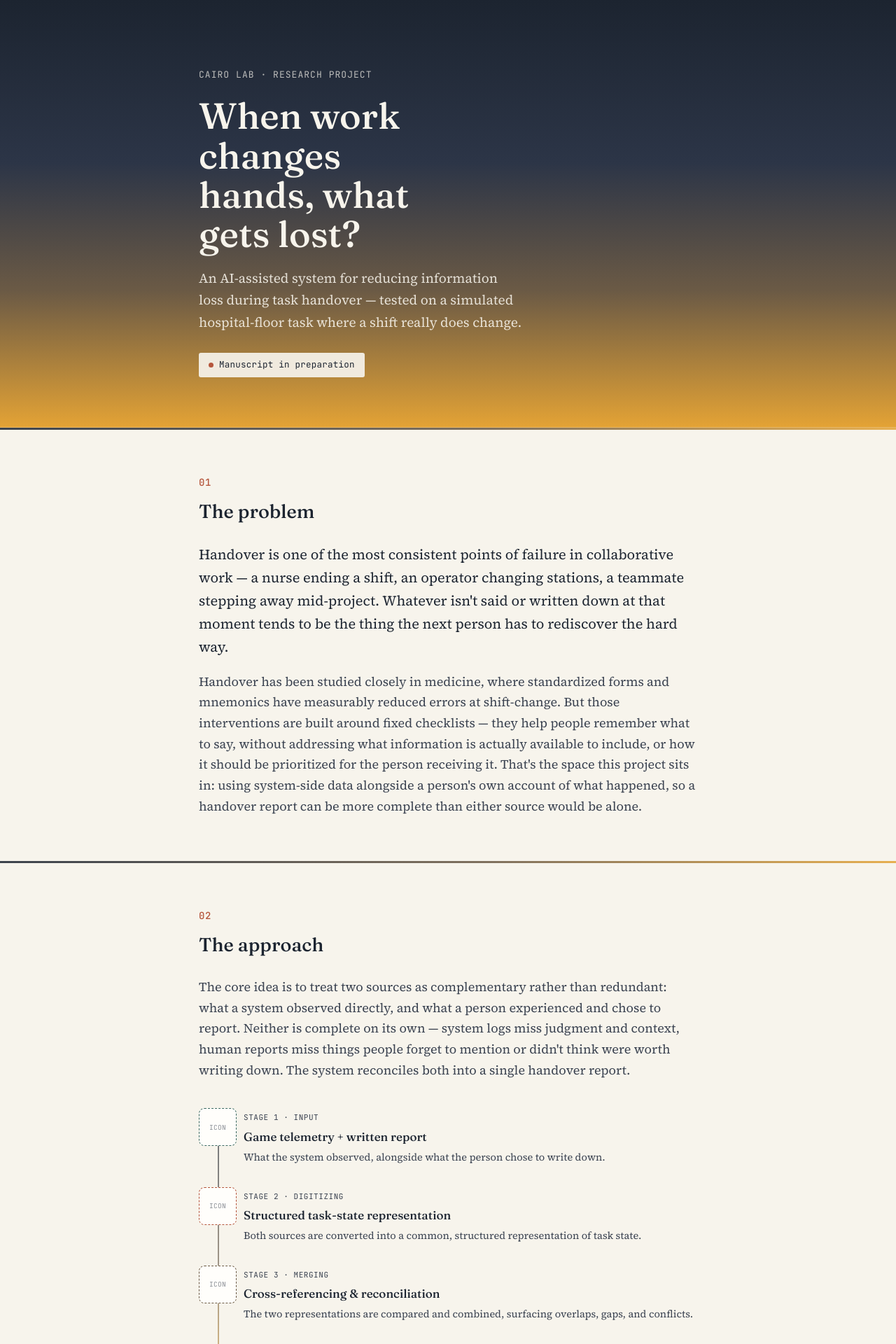
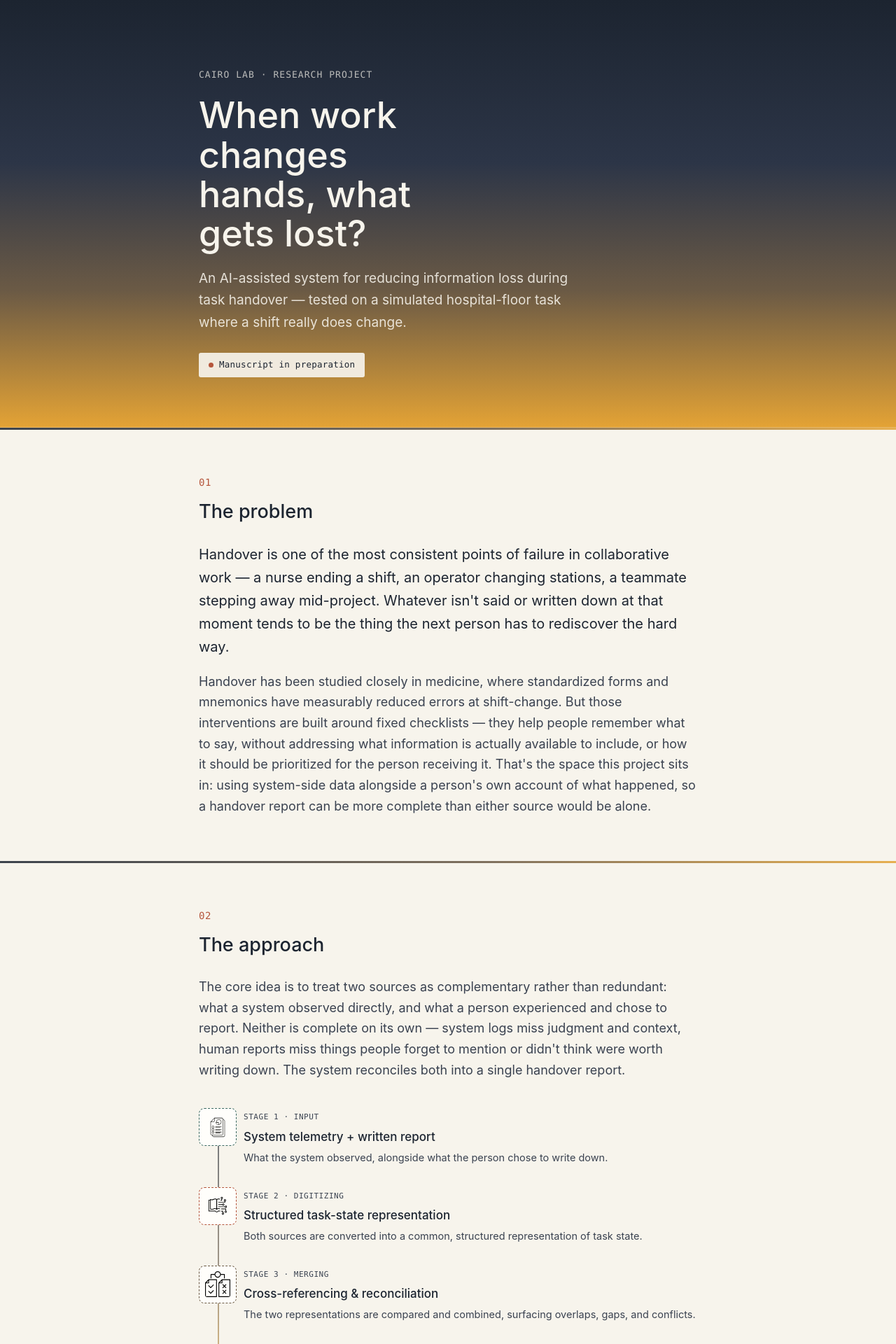
Before and after one commit to kalebishop/kalebishop.github.io, a Jekyll site: the page built from _pages/handover-project.html, in a window 1280 px wide. Shown: the top 1920 px of the page at 70% size. Built offline with Jekyll 4.4.1, drawn with Linux system fonts in a browser that asks for light colours; some of the changed text lies outside the part shown.

Commit message:
handover-project: added icons, matched fonts to rest of site

```diff
--- a/_pages/handover-project.html
+++ b/_pages/handover-project.html
@@ -11,11 +11,6 @@ permalink: /handover-project/
   <title>Task Handover — Natural Language Support for Handoff</title>
   <meta name="description"
     content="An AI-assisted system for reducing information loss during task handover, evaluated on a simulated hospital-floor task.">
-  <link rel="preconnect" href="https://fonts.googleapis.com">
-  <link rel="preconnect" href="https://fonts.gstatic.com" crossorigin>
-  <link
-    href="https://fonts.googleapis.com/css2?family=Fraunces:ital,opsz,wght@0,9..144,400;0,9..144,500;0,9..144,600;1,9..144,400&family=Source+Serif+4:ital,wght@0,400;0,500;0,600;1,400&family=JetBrains+Mono:wght@400;500&display=swap"
-    rel="stylesheet">
   <style>
     :root {
       --ink: #1C2430;
@@ -26,6 +21,9 @@ permalink: /handover-project/
       --ink-soft: #3A4250;
       --hairline: rgba(28, 36, 48, 0.14);
       --max-w: 760px;
+      --sans-serif: -apple-system, BlinkMacSystemFont, "Roboto", "Segoe UI", "Helvetica Neue", "Lucida Grande", Arial, sans-serif;
+      --serif: Georgia, Times, serif;
+      --monospace: Monaco, Consolas, "Lucida Console", monospace;
     }
 
     * {
@@ -40,7 +38,7 @@ permalink: /handover-project/
       margin: 0;
       background: var(--parchment);
       color: var(--ink);
-      font-family: 'Source Serif 4', Georgia, serif;
+      font-family: var(--sans-serif);
       font-size: 18px;
       line-height: 1.65;
       -webkit-font-smoothing: antialiased;
@@ -100,7 +98,7 @@ permalink: /handover-project/
     }
 
     .eyebrow {
-      font-family: 'JetBrains Mono', monospace;
+      font-family: var(--monospace);
       font-size: 13px;
       letter-spacing: 0.08em;
       text-transform: uppercase;
@@ -109,7 +107,7 @@ permalink: /handover-project/
     }
 
     .hero h1 {
-      font-family: 'Fraunces', serif;
+      font-family: var(--sans-serif);
       font-weight: 500;
       font-size: clamp(34px, 5vw, 52px);
       line-height: 1.08;
@@ -128,7 +126,7 @@ permalink: /handover-project/
       display: inline-flex;
       align-items: center;
       gap: 8px;
-      font-family: 'JetBrains Mono', monospace;
+      font-family: var(--monospace);
       font-size: 12.5px;
       letter-spacing: 0.02em;
       color: #1C2430;
@@ -161,7 +159,7 @@ permalink: /handover-project/
     }
 
     h2 {
-      font-family: 'Fraunces', serif;
+      font-family: var(--sans-serif);
       font-weight: 500;
       font-size: 27px;
       margin: 0 0 22px;
@@ -169,7 +167,7 @@ permalink: /handover-project/
     }
 
     h2 .num {
-      font-family: 'JetBrains Mono', monospace;
+      font-family: var(--monospace);
       font-size: 14px;
       color: var(--rust);
       font-weight: 500;
@@ -238,8 +236,17 @@ permalink: /handover-project/
       justify-content: center;
     }
 
+    .icon-slot img {
+      max-width: 70%;
+      max-height: 70%;
+      width: auto;
+      height: auto;
+      object-fit: contain;
+      border-radius: 3px;
+    }
+
     .icon-slot span {
-      font-family: 'JetBrains Mono', monospace;
+      font-family: var(--monospace);
       font-size: 9.5px;
       color: var(--ink-soft);
       text-transform: uppercase;
@@ -269,7 +276,7 @@ permalink: /handover-project/
     }
 
     .flow-eyebrow {
-      font-family: 'JetBrains Mono', monospace;
+      font-family: var(--monospace);
       font-size: 11px;
       color: var(--ink-soft);
       text-transform: uppercase;
@@ -278,7 +285,7 @@ permalink: /handover-project/
     }
 
     .flow-title {
-      font-family: 'Fraunces', serif;
+      font-family: var(--sans-serif);
       font-size: 17px;
       font-weight: 500;
       margin: 0 0 4px;
@@ -324,7 +331,7 @@ permalink: /handover-project/
     }
 
     .media-caption {
-      font-family: 'JetBrains Mono', monospace;
+      font-family: var(--monospace);
       font-size: 12.5px;
       color: var(--ink-soft);
       padding: 10px 2px 0;
@@ -340,14 +347,14 @@ permalink: /handover-project/
     }
 
     .team-member .name {
-      font-family: 'Fraunces', serif;
+      font-family: var(--sans-serif);
       font-size: 17px;
       font-weight: 500;
       margin: 0 0 2px;
     }
 
     .team-member .role {
-      font-family: 'JetBrains Mono', monospace;
+      font-family: var(--monospace);
       font-size: 12px;
       color: var(--ink-soft);
       text-transform: uppercase;
@@ -364,7 +371,7 @@ permalink: /handover-project/
     }
 
     .link-row a {
-      font-family: 'JetBrains Mono', monospace;
+      font-family: var(--monospace);
       font-size: 13.5px;
       border: 1px solid var(--hairline);
       padding: 9px 16px;
@@ -382,7 +389,7 @@ permalink: /handover-project/
 
     footer {
       padding: 40px 0 64px;
-      font-family: 'JetBrains Mono', monospace;
+      font-family: var(--monospace);
       font-size: 12.5px;
       color: var(--ink-soft);
     }
@@ -444,15 +451,15 @@ permalink: /handover-project/
 
       <div class="flow">
         <div class="flow-step system">
-          <div class="icon-slot"><span>icon</span></div>
+          <div class="icon-slot"><img src="/images/handover_icons/report.svg" alt=""></div>
           <div class="flow-body">
             <p class="flow-eyebrow">Stage 1 · Input</p>
-            <p class="flow-title">Game telemetry + written report</p>
+            <p class="flow-title">System telemetry + written report</p>
             <p class="flow-desc">What the system observed, alongside what the person chose to write down.</p>
           </div>
         </div>
         <div class="flow-step human">
-          <div class="icon-slot"><span>icon</span></div>
+          <div class="icon-slot"><img src="/images/handover_icons/digitize.svg" alt=""></div>
           <div class="flow-body">
             <p class="flow-eyebrow">Stage 2 · Digitizing</p>
             <p class="flow-title">Structured task-state representation</p>
@@ -460,7 +467,7 @@ permalink: /handover-project/
           </div>
         </div>
         <div class="flow-step merge">
-          <div class="icon-slot"><span>icon</span></div>
+          <div class="icon-slot"><img src="/images/handover_icons/compare.svg" alt=""></div>
           <div class="flow-body">
             <p class="flow-eyebrow">Stage 3 · Merging</p>
             <p class="flow-title">Cross-referencing &amp; reconciliation</p>
@@ -469,7 +476,7 @@ permalink: /handover-project/
           </div>
         </div>
         <div class="flow-step merge">
-          <div class="icon-slot"><span>icon</span></div>
+          <div class="icon-slot"><img src="/images/handover_icons/synthesis.svg" alt=""></div>
           <div class="flow-body">
             <p class="flow-eyebrow">Stage 4 · Synthesis</p>
             <p class="flow-title">Consolidated task view</p>
@@ -478,7 +485,7 @@ permalink: /handover-project/
           </div>
         </div>
         <div class="flow-step output">
-          <div class="icon-slot"><span>icon</span></div>
+          <div class="icon-slot"><img src="/images/handover_icons/handover.svg" alt=""></div>
           <div class="flow-body">
             <p class="flow-eyebrow">Stage 5 · Output</p>
             <p class="flow-title">Handover report</p>
```
Also changed, not shown: other parts of _pages/handover-project.html (+2 -2 lines), images/handover_icons/compare.svg (added), images/handover_icons/digitize.svg (added), images/handover_icons/generation.svg (added), images/handover_icons/handover.svg (added), images/handover_icons/report.svg (added), images/handover_icons/synthesis.svg (added).
